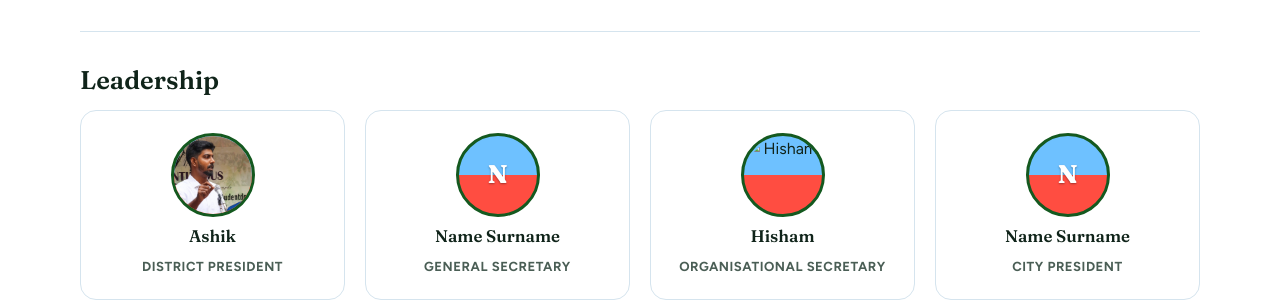
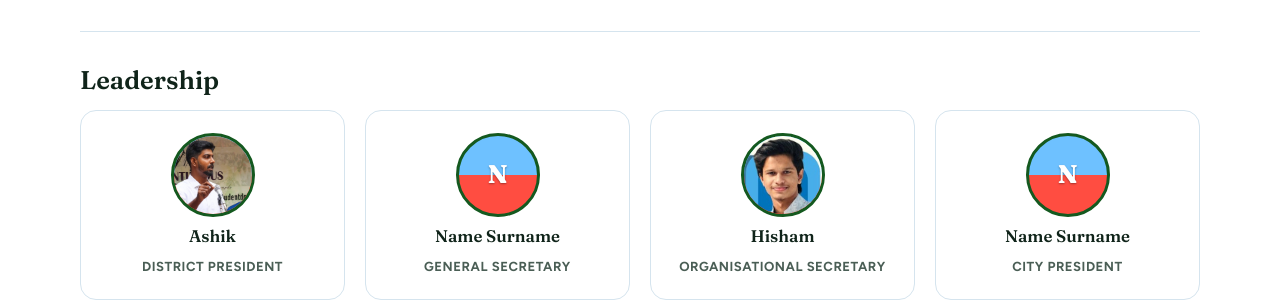
Before and after one commit to siocoimbatorework/SIO_Website, a plain HTML site: page index.html in a window 1280 px wide. Shown: the part 2941-3242 px from the top of the page. Drawn offline with Linux system fonts and the light colour scheme.

Commit message:
hisham.jpeg update index.html

```diff
--- a/index.html
+++ b/index.html
@@ -479,7 +479,7 @@ footer .fine{margin-top:30px;font-size:.85rem;opacity:.85;border-top:1px solid r
     art:[{t:"Why study circles still work",d:"2 Nov 2026",s:"A look at how small groups help students learn better and stay motivated."},{t:"Volunteering during exam season",d:"20 Oct 2026",s:"Practical ways to serve without falling behind in studies."}],
     evt:[{t:"Annual Student Convention",d:"[Add date]",s:"A day of talks, exhibitions and awards for student achievers."},{t:"Career Guidance Day",d:"[Add date]",s:"Professionals meet final-year students for advice sessions."}]
   };
-  var LEADERS=[["Ashik","District President","images/president.jpg"],["Name Surname","General Secretary"],["Hisham","Organisational secretary","images/org-secretary.jpg"],["Name Surname","City President"]];
+  var LEADERS=[["Ashik","District President","images/president.jpg"],["Name Surname","General Secretary"],["Hisham","Organisational secretary","images/org-secretary.jpeg"],["Name Surname","City President"]];
   var NODES=["North Node","South Node","East Node","West Node","Central Node","University Node","Women's Wing","Junior Wing"];
   var REPORTS=["Annual Report 2025","Annual Report 2024","Annual Report 2023"];
 
```
